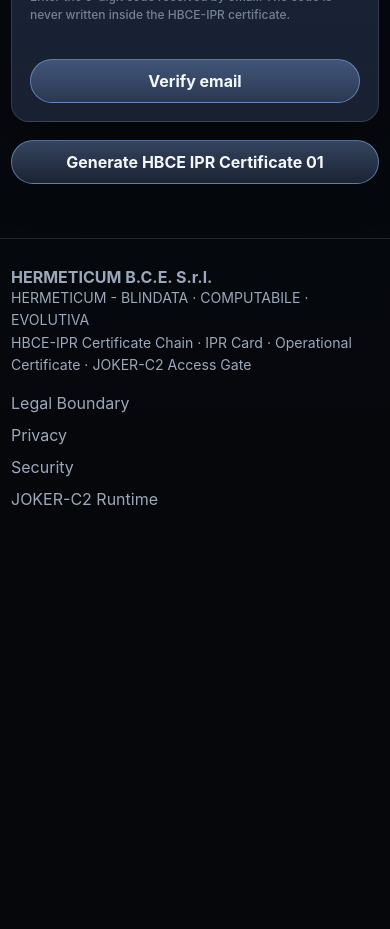
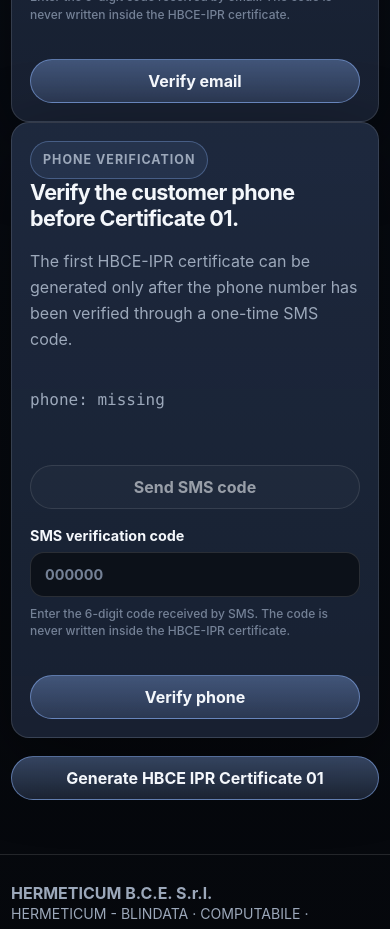
Before and after one commit to manuelcoletta1-source/hbce-ipr-onboarding-app, a Next.js app: page /onboarding/phase-1 in a window 390 px wide. Shown: the part 2080-3009 px from the top of the page. Before the commit the page ends 2617 px from the top, so only its background shows below. Built offline with nearby package versions, Linux system fonts and the light colour scheme.

Commit message:
refactor(stepper): require email and phone OTP before certificate 01

```diff
--- a/components/IprPhaseForm.tsx
+++ b/components/IprPhaseForm.tsx
@@ -4,6 +4,7 @@
 import { useRouter } from "next/navigation";
 
 import EmailOtpVerification from "./EmailOtpVerification";
+import PhoneOtpVerification from "./PhoneOtpVerification";
 import IprCertificateUploader from "./IprCertificateUploader";
 
 import {
@@ -24,6 +25,7 @@
 } from "../lib/ipr-phase-map";
 
 import type { EmailOtpVerificationPayload } from "./EmailOtpVerification";
+import type { PhoneOtpVerificationPayload } from "./PhoneOtpVerification";
 
 import type {
   HbceEvidenceUpload,
@@ -68,6 +70,7 @@
   previousCertificate: HbceIprCertificate | null;
   issuedAt: string;
   emailVerification: EmailOtpVerificationPayload | null;
+  phoneVerification: PhoneOtpVerificationPayload | null;
 };
 
 export type IprPhaseFormProps = {
@@ -192,6 +195,10 @@
   return value.trim().toLowerCase();
 }
 
+function normalizePhoneNumber(value: string): string {
+  return value.replace(/\s+/g, "").trim();
+}
+
 function normalizeFieldValue(value: string | boolean): string | boolean {
   if (typeof value === "boolean") {
     return value;
@@ -215,7 +222,7 @@
   }
 
   if (fieldName === "phone_number") {
-    return trimmedValue.replace(/\s+/g, "");
+    return normalizePhoneNumber(trimmedValue);
   }
 
   return trimmedValue;
@@ -229,6 +236,16 @@
   }
 
   return normalizeEmail(value);
+}
+
+function getPhoneValue(values: IprPhaseFormValues): string {
+  const value = values.phone_number;
+
+  if (typeof value !== "string") {
+    return "";
+  }
+
+  return normalizePhoneNumber(value);
 }
 
 function buildNormalizedValues(values: IprPhaseFormValues): JsonObject {
@@ -288,6 +305,9 @@
     issued_at: context.issuedAt,
     ...(context.emailVerification
       ? { email_verification: context.emailVerification }
+      : {}),
+    ...(context.phoneVerification
+      ? { phone_verification: context.phoneVerification }
       : {})
   };
 }
@@ -346,6 +366,8 @@
   >(null);
   const [emailVerification, setEmailVerification] =
     useState<EmailOtpVerificationPayload | null>(null);
+  const [phoneVerification, setPhoneVerification] =
+    useState<PhoneOtpVerificationPayload | null>(null);
   const [uploads, setUploads] = useState<HbceEvidenceUpload[]>([]);
   const [missingFields, setMissingFields] = useState<string[]>([]);
   const [missingUploads, setMissingUploads] = useState<
@@ -358,12 +380,18 @@
 
   const requiresPreviousCertificate = phase.requires_previous_certificate;
   const requiresEmailVerification = phase.phase_code === "SUBJECT_CREATED";
+  const requiresPhoneVerification = phase.phase_code === "SUBJECT_CREATED";
 
   const currentEmailValue = useMemo(() => getEmailValue(values), [values]);
+  const currentPhoneValue = useMemo(() => getPhoneValue(values), [values]);
 
   const emailIsVerifiedForCurrentValue =
     Boolean(emailVerification?.email_verified) &&
     emailVerification?.email === currentEmailValue;
+
+  const phoneIsVerifiedForCurrentValue =
+    Boolean(phoneVerification?.phone_verified) &&
+    phoneVerification?.phone_number === currentPhoneValue;
 
   const expectedPreviousCertificateNextPhase = useMemo(
     () => getExpectedPreviousCertificateNextPhase(phase),
@@ -470,6 +498,15 @@
         }
       }
 
+      if (name === "phone_number") {
+        const nextPhone =
+          typeof value === "string" ? normalizePhoneNumber(value) : "";
+
+        if (phoneVerification && phoneVerification.phone_number !== nextPhone) {
+          setPhoneVerification(null);
+        }
+      }
+
       return nextValues;
     });
   }
@@ -550,6 +587,13 @@
       return;
     }
 
+    if (requiresPhoneVerification && !phoneIsVerifiedForCurrentValue) {
+      setError(
+        "Verify the customer phone with the SMS one-time code before generating Certificate 01."
+      );
+      return;
+    }
+
     setIsGenerating(true);
 
     try {
@@ -561,14 +605,16 @@
             uploads,
             previousCertificate,
             issuedAt,
-            emailVerification
+            emailVerification,
+            phoneVerification
           })
         : await buildDefaultPhaseData({
             values,
             uploads,
             previousCertificate,
             issuedAt,
-            emailVerification
+            emailVerification,
+            phoneVerification
           });
 
       const subjectRef =
@@ -779,6 +825,20 @@
         />
       ) : null}
 
+      {requiresPhoneVerification ? (
+        <PhoneOtpVerification
+          phoneValue={currentPhoneValue}
+          disabled={isGenerating}
+          onVerified={(payload) => {
+            setPhoneVerification(payload);
+            setError("");
+          }}
+          onReset={() => {
+            setPhoneVerification(null);
+          }}
+        />
+      ) : null}
+
       {evidenceInputs.length > 0 ? (
         <section className="hbce-card">
           <div className="hbce-stack">
```
